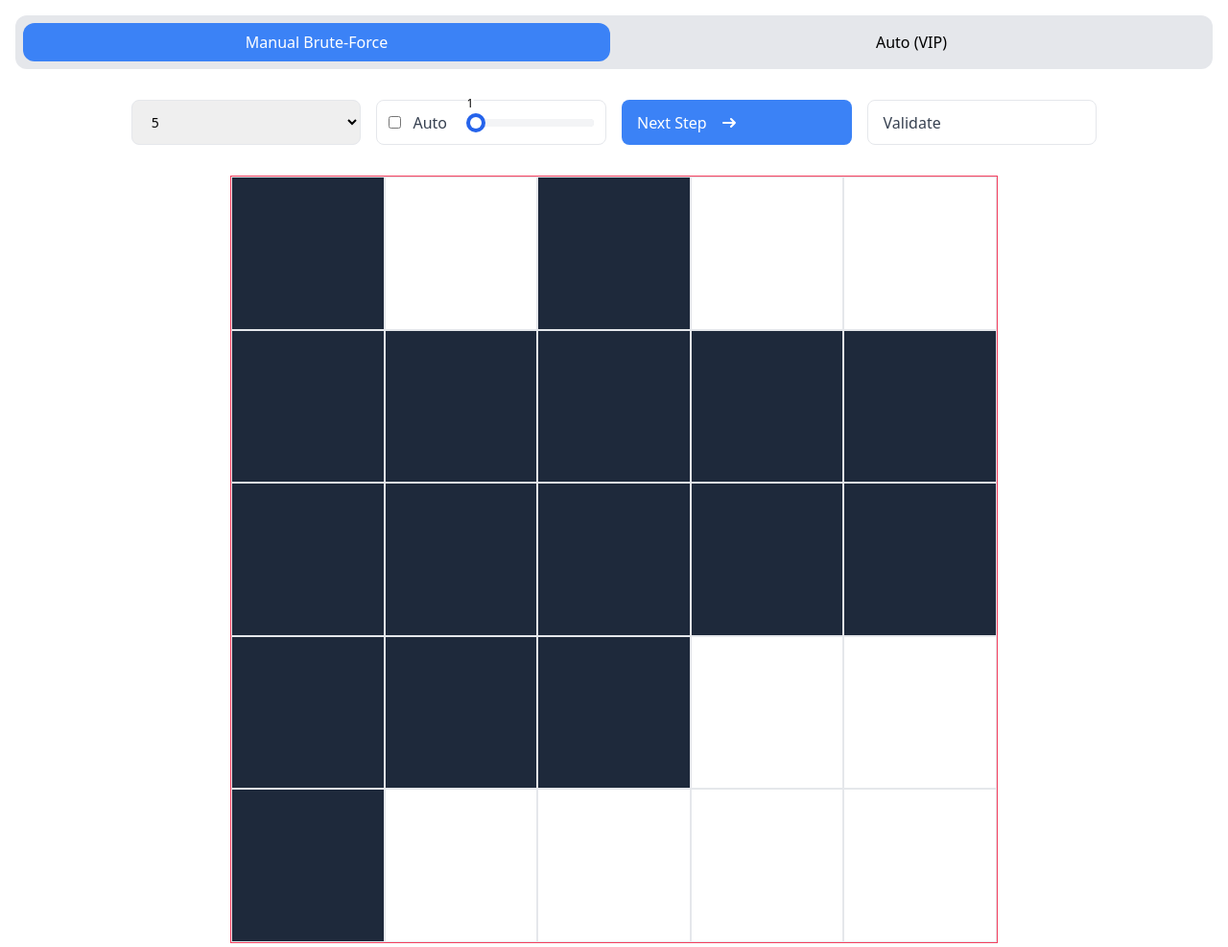
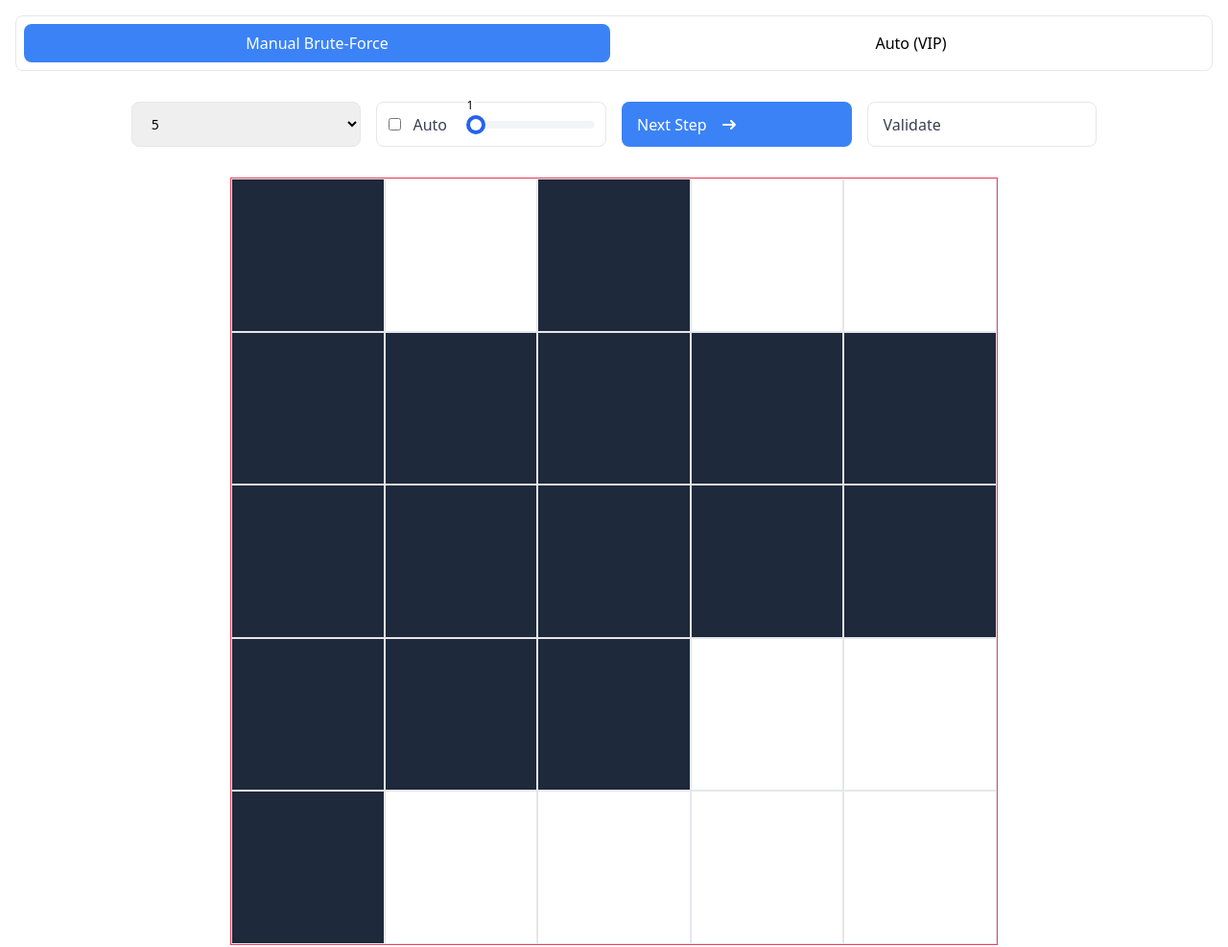
Before and after one commit to d4rxt4r/jc-helper, a website with bundled scripts: page index.html in a window 1280 px wide. Shown: the whole page at 96% size. Built offline with nearby package versions, Linux system fonts and the light colour scheme.

Commit message:
Style Fixes

```diff
--- a/index.html
+++ b/index.html
@@ -31,7 +31,7 @@
       <div id="app" class="flex items-center justify-center min-h-screen">
          <div class="container p-4">
             <div class="flex flex-col items-center justify-center">
-               <div class="grid w-full grid-cols-2 gap-2 rounded-xl bg-gray-200 p-2">
+               <div class="grid w-full grid-cols-2 gap-2 rounded-lg border p-2">
                   <div>
                      <input
                         v-model="modelType"
@@ -44,7 +44,7 @@
                      />
                      <label
                         for="manual"
-                        class="block cursor-pointer select-none rounded-xl p-2 text-center peer-checked:bg-blue-500 peer-checked:text-white"
+                        class="block cursor-pointer select-none rounded-lg p-2 text-center peer-checked:bg-blue-500 peer-checked:text-white"
                      >
                         Manual Brute-Force
                      </label>
@@ -63,7 +63,7 @@
                      <label
                         for="auto"
                         aria-disabled="true"
-                        class="block cursor-not-allowed select-none rounded-xl p-2 text-center peer-checked:bg-blue-500 peer-checked:text-white"
+                        class="block cursor-not-allowed select-none rounded-lg p-2 text-center peer-checked:bg-blue-500 peer-checked:text-white"
                      >
                         Auto (VIP)
                      </label>
```
